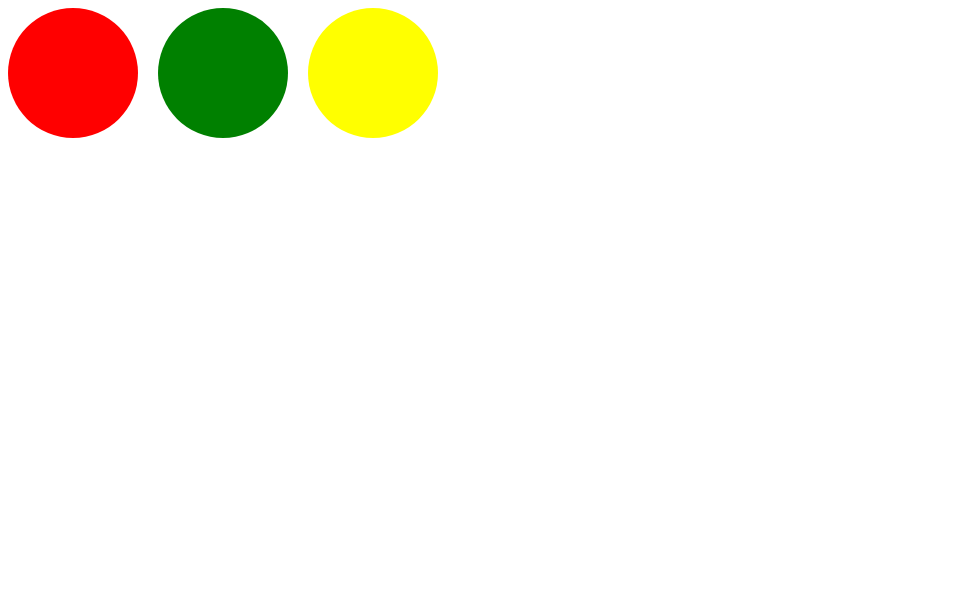
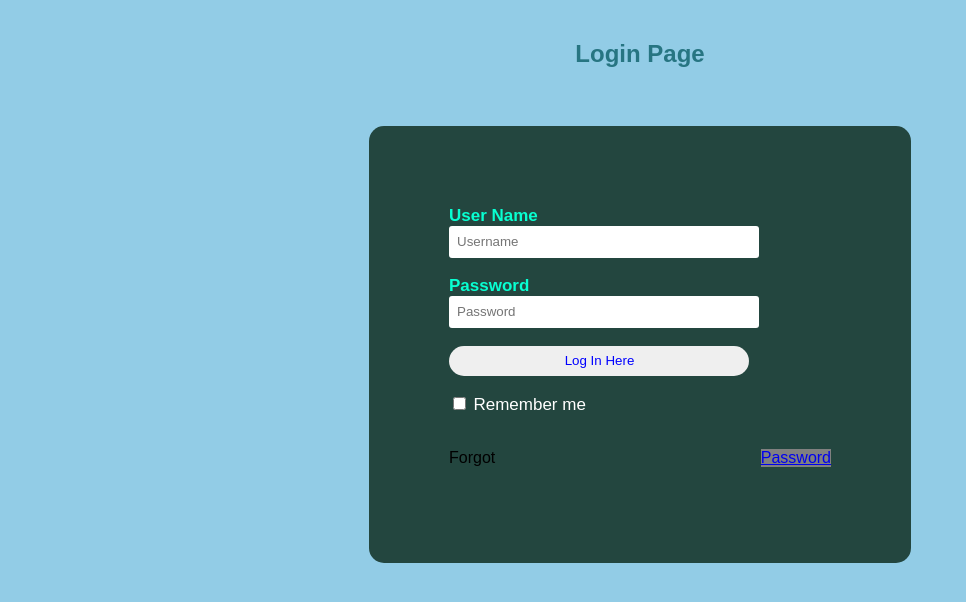
Before and after one commit to harshithkamisetty/File-tracking-mangement, a plain HTML site: page index.html in a window 1280 px wide. Shown: the whole page, without its empty margins (0-966 px from the left). Drawn offline with Linux system fonts and the light colour scheme.

Commit message:
Update index.html

```diff
--- a/index.html
+++ b/index.html
@@ -1,45 +1,91 @@
+<!DOCTYPE html>
 <html>
 <head>
-<title>java script</title>
+    <title>Login Form</title>
+
 </head>
 <style>
-.circle{
-height:130px;
-width:130px;
-border-radius:50%;
-margin-right:20px;
-float:left;
+body
+{
+    margin: 0;
+    padding: 0;
+    background-color:#6abadeba;
+    font-family: 'Arial';
 }
-#red_cir{
-background-color:red;
+.login{
+        width: 382px;
+        overflow: hidden;
+        margin: auto;
+        margin: 20 0 0 450px;
+        padding: 80px;
+        background: #23463f;
+        border-radius: 15px ;
+
 }
-#green_cir{
-background-color:green;
+h2{
+    text-align: center;
+    color: #277582;
+    padding: 20px;
 }
-#yellow_cir{
-background-color:yellow;
+label{
+    color: #08ffd1;
+    font-size: 17px;
+}
+#Uname{
+    width: 300px;
+    height: 30px;
+    border: none;
+    border-radius: 3px;
+    padding-left: 8px;
+}
+#Pass{
+    width: 300px;
+    height: 30px;
+    border: none;
+    border-radius: 3px;
+    padding-left: 8px;
+
+}
+#log{
+    width: 300px;
+    height: 30px;
+    border: none;
+    border-radius: 17px;
+    padding-left: 7px;
+    color: blue;
+
+
+}
+span{
+    color: white;
+    font-size: 17px;
+}
+a{
+    float: right;
+    background-color: grey;
 }
 </style>
 <body>
-
-<div class="circle" id="red_cir"></div>
-<div class="circle" id="green_cir"></div>
-<div class="circle" id="yellow_cir"></div>
-<script>
-document.getElementById("red_cir").onclick = function()
-{
-document.getElementById("red_cir").style.display="none";
-}
-document.getElementById("green_cir").onclick = function()
-{
-document.getElementById("green_cir").style.display="none";
-}
-document.getElementById("yellow_cir").onclick = function()
-{
-document.getElementById("yellow_cir").style.display="none";
-}
-</script>
-
-
+    <h2>Login Page</h2><br>
+    <div class="login">
+    <form id="login" method="get" action="login.php">
+        <label><b>User Name
+        </b>
+        </label>
+        <input type="text" name="Uname" id="Uname" placeholder="Username">
+        <br><br>
+        <label><b>Password
+        </b>
+        </label>
+        <input type="Password" name="Pass" id="Pass" placeholder="Password">
+        <br><br>
+        <input type="button" name="log" id="log" value="Log In Here">
+        <br><br>
+        <input type="checkbox" id="check">
+        <span>Remember me</span>
+        <br><br>
+       <p>Forgot<a href="bbc.html">Password</a></p>
+    </form>
+</div>
 </body>
 </html>
```
